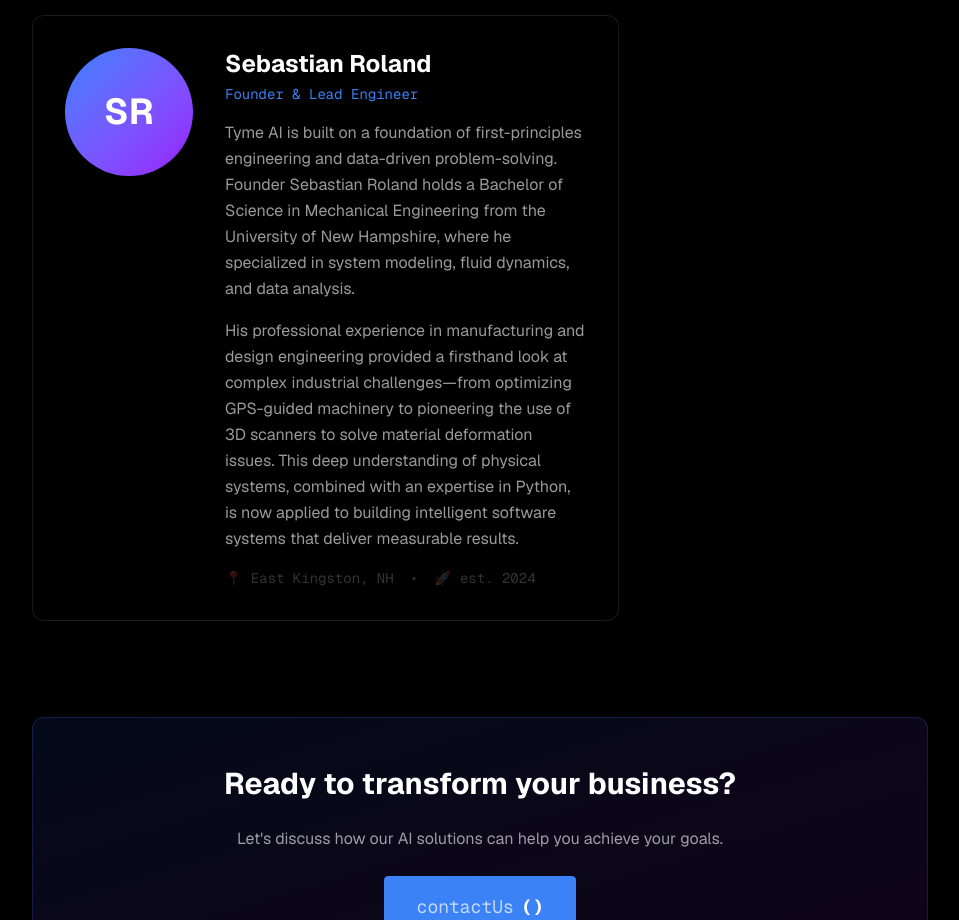
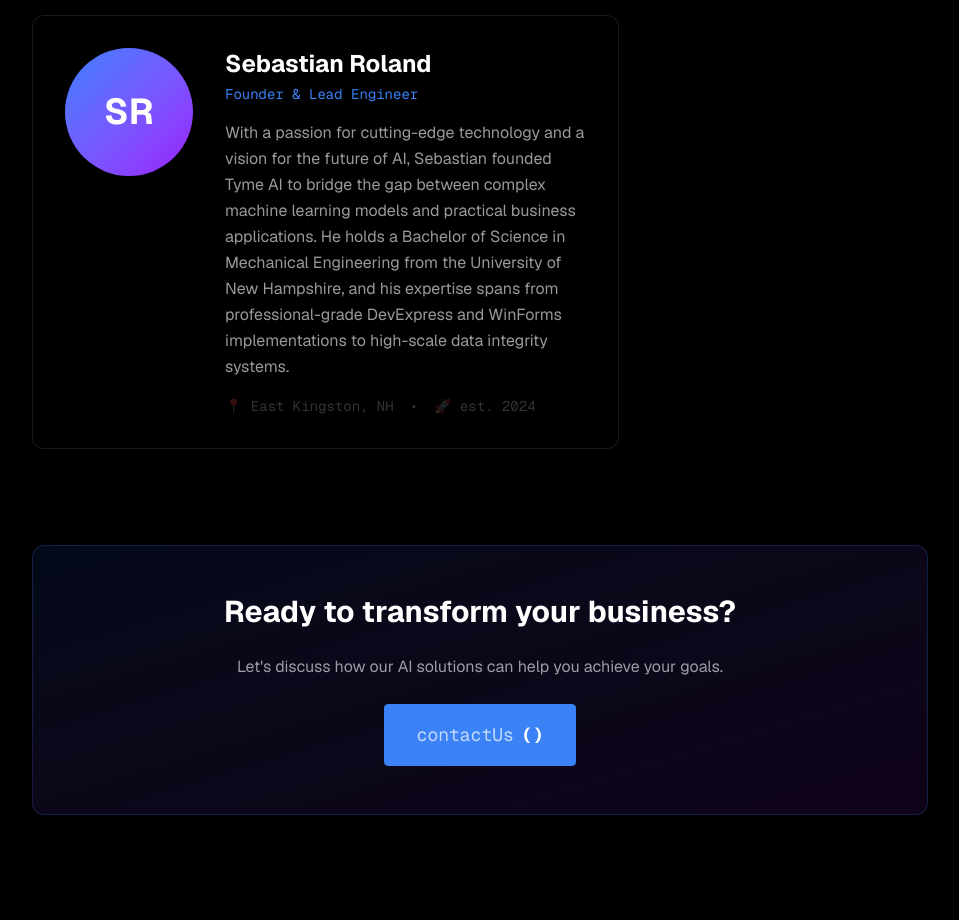
Before and after one commit to stroland02/tyme-ai-website, a Next.js app: page /about in a window 1280 px wide. Shown: the part 1000-1920 px from the top of the page, without its empty margins (160-1119 px from the left). Built offline with nearby package versions, Linux system fonts and the light colour scheme.

Commit message:
Revert bio to original, retaining degree information

```diff
--- a/src/app/about/page.tsx
+++ b/src/app/about/page.tsx
@@ -82,10 +82,7 @@ function deliverValue() {
                         <p className="text-primary font-mono text-sm mt-1">Founder & Lead Engineer</p>
                       </div>
                       <p className="text-foreground-muted leading-relaxed">
-                        Tyme AI is built on a foundation of first-principles engineering and data-driven problem-solving. Founder Sebastian Roland holds a Bachelor of Science in Mechanical Engineering from the University of New Hampshire, where he specialized in system modeling, fluid dynamics, and data analysis.
-                      </p>
-                      <p className="text-foreground-muted leading-relaxed">
-                        His professional experience in manufacturing and design engineering provided a firsthand look at complex industrial challenges—from optimizing GPS-guided machinery to pioneering the use of 3D scanners to solve material deformation issues. This deep understanding of physical systems, combined with an expertise in Python, is now applied to building intelligent software systems that deliver measurable results.
+                        With a passion for cutting-edge technology and a vision for the future of AI, Sebastian founded Tyme AI to bridge the gap between complex machine learning models and practical business applications. He holds a Bachelor of Science in Mechanical Engineering from the University of New Hampshire, and his expertise spans from professional-grade DevExpress and WinForms implementations to high-scale data integrity systems.
                       </p>
                       <div className="flex items-center gap-4 text-sm font-mono text-foreground-ghost">
                         <span>📍 East Kingston, NH</span>
```
